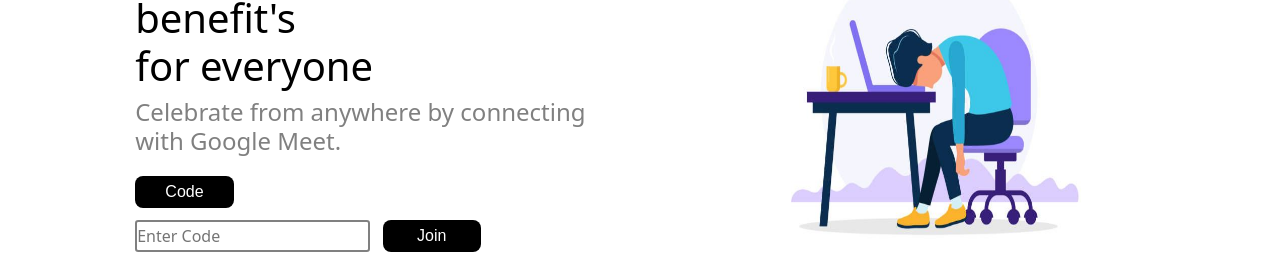
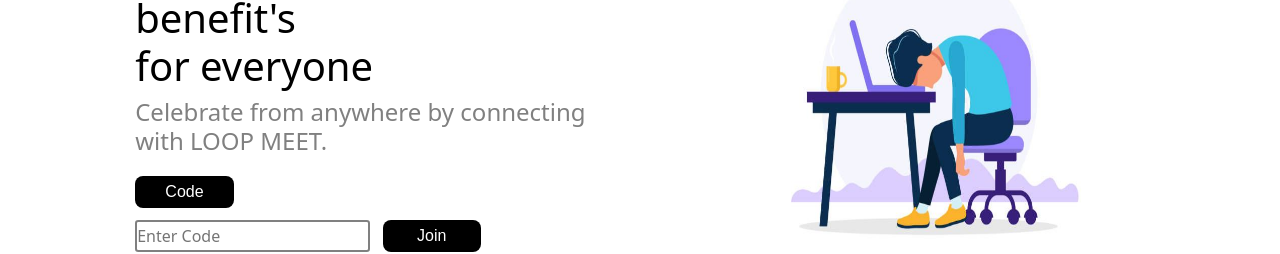
Before and after one commit to nikhilko-07/LOOP-Video-Meet, a React (Create React App) app in the folder frontend/: page /home in a window 1280 px wide. Shown: the part 301-555 px from the top of the page. Built offline with nearby package versions, Linux system fonts and the light colour scheme; sample sign-in values are in the browser's storage.

Commit message:
Deploying updates

```diff
--- a/frontend/src/pages/Home.jsx
+++ b/frontend/src/pages/Home.jsx
@@ -86,8 +86,8 @@
                 }}
               >
                 <h4>
-                  Celebrate from anywhere by connecting <br></br>with Google
-                  Meet.
+                  Celebrate from anywhere by connecting <br></br>with LOOP
+                  MEET.
                 </h4>
               </div>
               <div style={{ display: "flex", justifyContent: "start" }}>
--- a/frontend/src/pages/VideoMeet.jsx
+++ b/frontend/src/pages/VideoMeet.jsx
@@ -21,7 +21,7 @@
   iceServers: [{ urls: "stun:stun.l.google.com:19302" }],
 };
 export default function VideoMeetComponent() {
-  const routeTo = useNavigate()
+  const routeTo = useNavigate();
   const ref = useRef(null);
   var socketRef = useRef();
   let socketIdRef = useRef();
@@ -527,7 +527,6 @@
             alignItems: "center",
           }}
         >
-
           <div>
             <div>
               <video
@@ -582,12 +581,13 @@
                   fontSize: "1rem",
                 }}
                 variant="contained"
-                onClick={()=>{routeTo("/home")}}
+                onClick={() => {
+                  routeTo("/home");
+                }}
               >
                 Home
               </Button>
             </div>
-
           </div>
         </div>
       ) : (
@@ -677,6 +677,7 @@
           )}
           <div>
             <video
+              style={{ borderRadius: "0.5rem" }}
               className="OwnerVideo"
               ref={localVideoref}
               autoPlay
@@ -687,7 +688,6 @@
           <div
             className="row-cols-lg-4 row-cols-md-3 row-cols-sm-1 conferenceView"
             style={{
-              border: "2px solid blue",
               display: "flex",
               height: "90vh",
             }}
@@ -719,11 +719,10 @@
                 ></video>
 
                 <button
-               style={{
-                position: 'absolute',
-                top:"400px"
-
-              }}
+                  style={{
+                    position: "absolute",
+                    top: "400px",
+                  }}
                   onClick={() => {
                     const videoElement = document.querySelector(".UsersVideo");
                     if (videoElement.requestFullscreen) {
```
